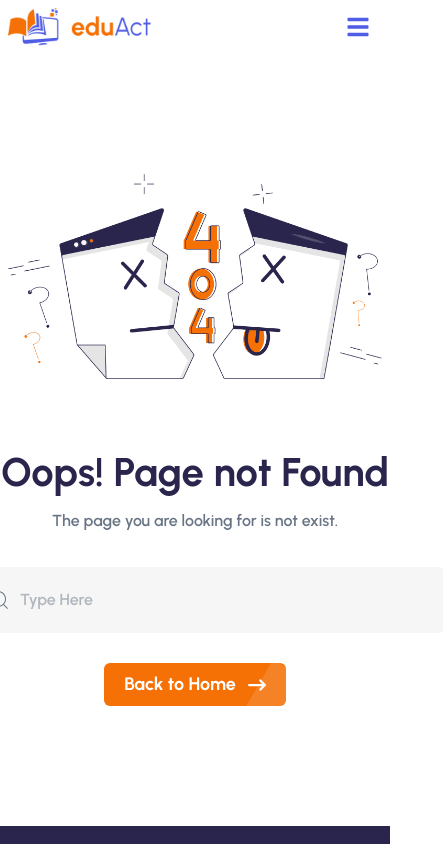
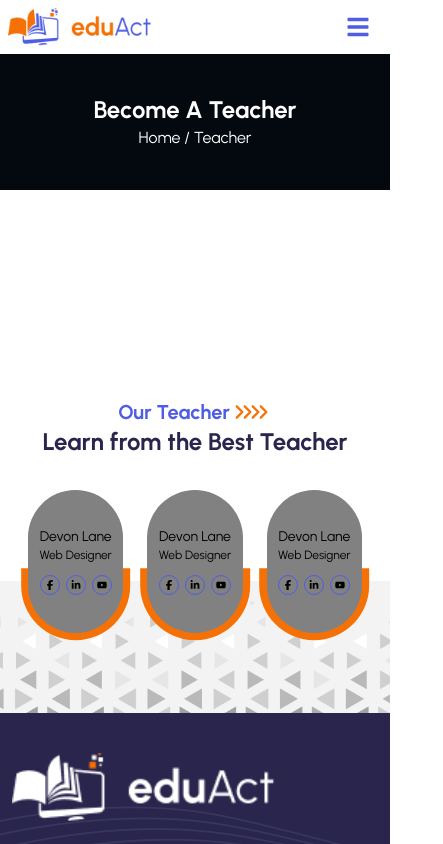
Before and after one commit to Mohammad-Nadil/ebt-eduact, a React (Vite) app: page /become-teacher in a window 390 px wide. Shown: the top 844 px of the page, 443 px wide, since content can reach past the window. Built offline with nearby package versions, Linux system fonts and the light colour scheme; a web font is replaced by a local one.

Commit message:
become teacher page 2 section complete with responsivenes

```diff
--- /dev/null
+++ b/src/components/TeacherCard.jsx
@@ -0,0 +1,32 @@
+import React from "react";
+import { FaFacebookF, FaLinkedinIn, FaYoutube } from "react-icons/fa6";
+
+const TeacherCard = ({ key , className}) => {
+  return (
+    <div
+      key={key}
+      className={`w-full group aspect-2/3 bg-neutral-400 rounded-full after:h-1/2 relative after:w-[115%]  after:bg-secondary after:absolute after:bottom-0 after:left-1/2 after:-translate-x-1/2 after:translate-y-[10%] after:z-[-1] hover:after:bg-primary   after:rounded-b-full after:duration-300  ${className}`}
+    >
+      <div className="text xl:opacity-0 group-hover:opacity-100 duration-300 h-full w-full rounded-full flex items-center justify-center flex-col gap-y-3 md:gap-y-5 bg-black/20 ">
+        <div className="member flex flex-col text-center ">
+          <h2 className="name text-xs xs:text-sm sm:text-2xl md:text-3xl lg:text-4xl"> Devon Lane</h2>
+          <p className="title text-[10px] xs:text-xs sm:text-lg md:text-xl"> Web Designer </p>
+        </div>
+        <div className="social flex items-center gap-1.5 sm:gap-3">
+          {[<FaFacebookF />, <FaLinkedinIn />, <FaYoutube />].map(
+            (item, index) => (
+              <div
+                key={index}
+                className="icon w-3 xs:w-5 sm:w-7 text-[8px] xs:text-[10px] sm:text-base  aspect-square rounded-full border border-primary grid place-items-center"
+              >
+                {item}
+              </div>
+            ),
+          )}{" "}
+        </div>
+      </div>
+    </div>
+  );
+};
+
+export default TeacherCard;
--- a/src/components/home/Cta.jsx
+++ b/src/components/home/Cta.jsx
@@ -8,7 +8,7 @@ import { FaArrowRightLong } from "react-icons/fa6";
 
 const Cta = () => {
   return (
-    <section id="cta" className="bg-secondaryTextD py-10 sm:py-20 xl:py-30 overflow-x-clip px-3">
+    <section id="cta" className="bg-white py-10 sm:py-20 xl:py-30 overflow-x-clip px-3">
       <Container
         className="flex items-center justify-between bg-cover xl:bg-contain  bg-no-repeat bg-center px-5 lg:px-40 py-5 xl:py-0 rounded-xl sm:rounded-3xl"
         style={{ backgroundImage: `url(${bg})` }}
--- a/src/components/home/HomeBlog.jsx
+++ b/src/components/home/HomeBlog.jsx
@@ -12,7 +12,7 @@ const HomeBlog = () => {
   return (
     <section
       id="blog"
-      className={`py-10 sm:py-20 xl:py-30 ${theme === "light" ? "bg-secondaryTextD" : "bg-primaryDark   "}`}
+      className={`py-10 sm:py-20 xl:py-30 ${theme === "light" ? "bg-white" : "bg-primaryDark   "}`}
     >
       <Container
         className={`flex flex-col gap-y-8 sm:gap-y-10 lg:gap-y-16 xl:gap-y-24`}
--- a/src/components/home/Team.jsx
+++ b/src/components/home/Team.jsx
@@ -11,7 +11,7 @@ const Team = () => {
   return (
     <section
       id="team"
-      className={` py-10 sm:py-20 xl:py-30 ${theme === "light" ? "bg-secondaryTextD" : "bg-[#13194f] "} `}
+      className={` py-10 sm:py-20 xl:py-30 ${theme === "light" ? "bg-secondaryTextD" : "bg-[#F1F2FD] "} `}
       style={{ backgroundImage: `url(${bg})` }}
     >
       <Container className={`flex flex-col gap-y-8 sm:gap-y-10 lg:gap-y-16 xl:gap-y-24`}>
--- a/src/components/teacher/BecomeTeacher.jsx
+++ b/src/components/teacher/BecomeTeacher.jsx
@@ -1,11 +1,52 @@
-import React from 'react'
+import React from "react";
+import Container from "../Container";
+import bg from "/images/home-images/becomeBg.png";
+import {
+  FaAngleRight,
+  FaFacebookF,
+  FaLinkedinIn,
+  FaYoutube,
+} from "react-icons/fa6";
+import TeacherCard from "../TeacherCard";
 
 const BecomeTeacher = () => {
+  const teachers = [1, 1, 1];
   return (
     <div>
+      <div className="w-full py-10 sm:py-16 md:py-20 xl:py-43 bg-[#04090F] flex flex-col sm:gap-y-3 items-center justify-center text-white">
+        <h2 className=" font-bold text-2xl sm:text-3xl md:text-5xl">Become A Teacher</h2>
+        <p className="sm:text-xl">Home / Teacher</p>
+      </div>
+      <Container className="py-16 flex items-start justify-between gap-x-16 ">
+        <div className="rules w-2/3 "></div>
+        <div className="form w-1/3"></div>
+      </Container>
+      <section className="relative z-10 px-3 xs:px-5" >
+        <img className="w-full h-1/3 object-cover absolute bottom-0 left-0 bg-neutral-200 opacity-45 z-0" src={bg} alt=" bg " />
+        <Container className={`flex flex-col gap-y-8 sm:gap-y-10 lg:gap-y-20 py-20 relative z-10 `}>
+          <div className="heading mx-auto flex flex-col items-center  md:gap-y-3 font-bold">
+            <p className="text-xl sm:text-2xl text-primary flex items-center">
+              Our Teacher
+              <span className="flex items-center text-secondary -space-x-2.5 text-lg ">
+                <FaAngleRight />
+                <FaAngleRight />
+                <FaAngleRight />
+                <FaAngleRight />
+              </span>
+            </p>
+            <h2 className={`text-xl xs:text-2xl sm:text-4xl text-primaryText`}>
+              Learn from the Best Teacher
+            </h2>
+          </div>
+          <div className="grid grid-cols-3 gap-6 sm:gap-10 md:gap-16 xl:gap-30">
+            {teachers.map((item, index) => (
+             <TeacherCard key={index} />
+            ))}
+          </div>
+        </Container>
+      </section>
+    </div>
+  );
+};
 
-    </div>
-  )
-}
-
-export default BecomeTeacher
+export default BecomeTeacher;
--- a/src/components/teacher/Teacher.jsx
+++ b/src/components/teacher/Teacher.jsx
@@ -1,23 +1,45 @@
-import React from 'react'
-import Container from '../Container'
+import React from "react";
+import Container from "../Container";
+import { FaLinkedinIn, FaYoutube } from "react-icons/fa6";
+import { FaFacebookF } from "react-icons/fa";
 
 const Teacher = () => {
-
-    const teachers = [1,1,1,1,1,1]
+  const teachers = [1, 1, 1, 1, 1, 1];
 
   return (
     <div>
-      <div className='w-full py-[170px] bg-[#04090F] flex items-center justify-center'>
-        <h2 className='text-white font-bold text-5xl'>Teacher</h2>
+      <div className="w-full py-43 bg-[#04090F] flex items-center justify-center">
+        <h2 className="text-white font-bold text-5xl">Teacher</h2>
       </div>
-     <Container className="py-16 grid grid-cols-3 gap-25 ">
+      <Container className="py-16 grid grid-cols-3 gap-25 ">
+        {teachers.map((item, index) => (
+          <div
+            key={index}
+            className="w-full group aspect-2/3 bg-neutral-400 rounded-full after:h-1/2 relative after:w-[115%]  after:bg-secondary after:absolute after:bottom-0 after:left-1/2 after:-translate-x-1/2 after:translate-y-[10%] after:z-[-1] hover:after:bg-primary   after:rounded-b-full after:duration-300 "
+          >
+            <div className="text opacity-0 group-hover:opacity-100 duration-300 h-full w-full rounded-full flex items-center justify-center flex-col gap-y-5 bg-black/20 ">
+              <div className="member flex flex-col text-center ">
+                <h2 className="name text-3xl lg:text-4xl"> Devon Lane</h2>
+                <p className="title text-xl"> Web Designer </p>
+              </div>
+              <div className="social flex items-center gap-3">
+                {[<FaFacebookF />, <FaLinkedinIn />, <FaYoutube />].map(
+                  (item, index) => (
+                    <div
+                      key={index}
+                      className="icon w-7  aspect-square rounded-full border border-primary grid place-items-center"
+                    >
+                      {item}
+                    </div>
+                  ),
+                )}{" "}
+              </div>
+            </div>
+          </div>
+        ))}
+      </Container>
+    </div>
+  );
+};
 
-     {teachers.map((item, index) => (
-         <div key={index} className='w-[400px] h-[550px] bg-neutral-400 rounded-full after:h-1/2 relative after:w-[110%]  after:bg-secondary after:absolute after:bottom-0 after:left-1/2 after:-translate-x-1/2 after:z-[-1]  after:rounded-b-full after:translate-y-5'></div>
-     ))}
-     </Container>
-    </div>
-  )
-}
-
-export default Teacher
+export default Teacher;
--- a/src/main.jsx
+++ b/src/main.jsx
@@ -26,6 +26,7 @@ import "slick-carousel/slick/slick.css";
 import "slick-carousel/slick/slick-theme.css";
 import Teacher from "./components/teacher/Teacher.jsx";
 import Gallery from "./components/teacher/Gallery.jsx";
+import BecomeTeacher from "./components/teacher/BecomeTeacher.jsx";
 
 createRoot(document.getElementById("root")).render(
   <StrictMode>
@@ -45,6 +46,7 @@ createRoot(document.getElementById("root")).render(
             <Route path="/product" element={<Product />} />
             <Route path="/product/:id" element={<ProductDetail />} />
             <Route path="/teacher" element={<Teacher />} />
+            <Route path="/become-teacher" element={<BecomeTeacher />} />
             <Route path="/gallery" element={<Gallery />} />
             <Route path="/cart" element={<Cart />} />
             <Route path="/checkout" element={<Checkout />} />
```
Also changed, not shown: public/images/home-images/becomeBg.png (added).
